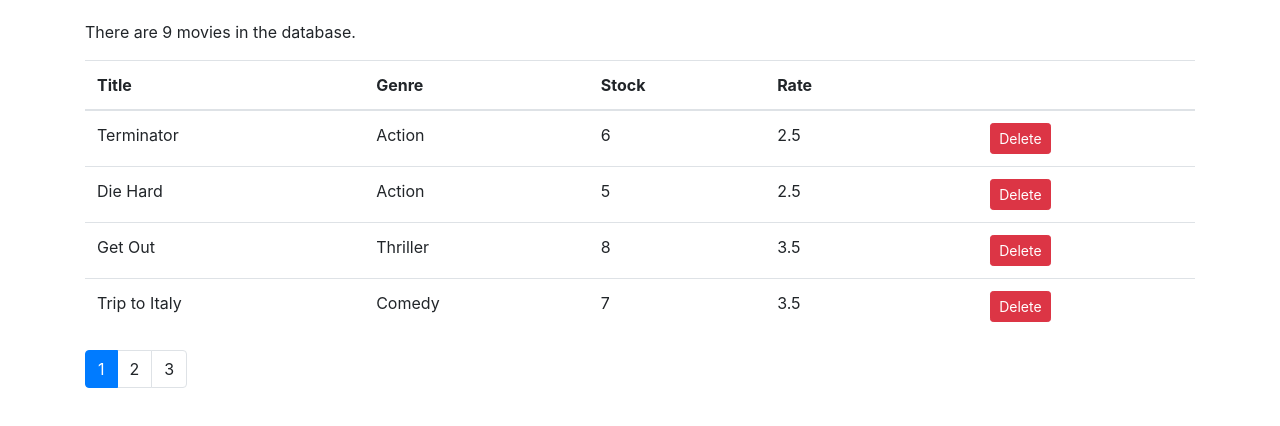
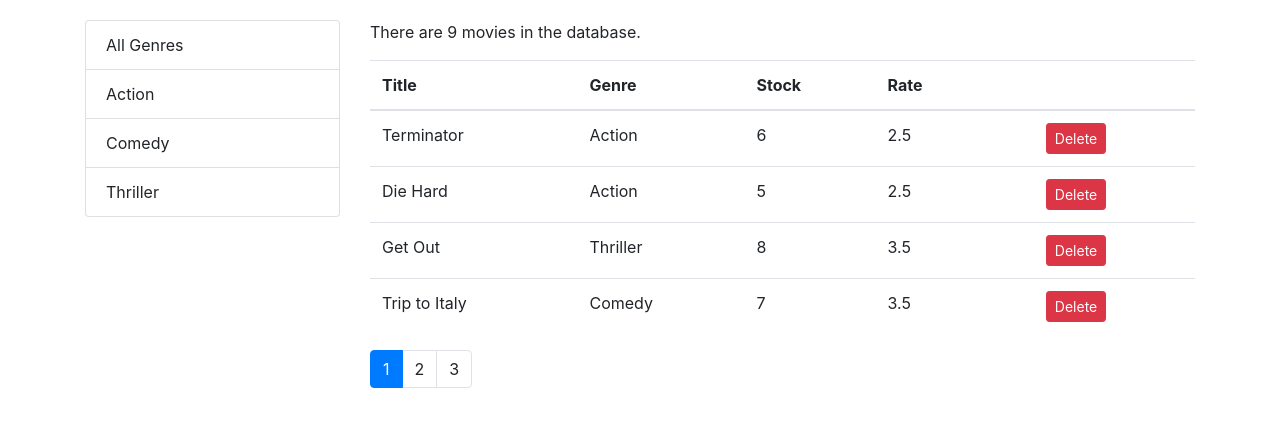
Before and after one commit to laxmanbalaraman/ReactDemo, a React (Create React App) app in the folder vidly/: page /movies/1 in a window 1280 px wide. Shown: the top 426 px of the page. Built offline with nearby package versions, Linux system fonts and the light colour scheme; the HTML template or start-up script is replaced by a standard one.

Commit message:
Add genreFilter component

```diff
--- /dev/null
+++ b/vidly/src/components/listGroups.jsx
@@ -0,0 +1,31 @@
+import React from "react";
+const ListGroup = (props) => {
+  const { items, onItemSelect, valueProperty, textProperty, selectedItem } =
+    props;
+  return (
+    <ul className="list-group">
+      {items.map((item) => (
+        // to make this component independent and reusable send item properties as props so that it can be universal
+        // and used anywhere item._id (specific) -> item[valueProperty] (generic) where props.valueProperty is _id.
+        // but adding too many props is not good, so we can add these types of props as default props.
+        <li
+          key={item[valueProperty]}
+          onClick={() => onItemSelect(item)}
+          style={{ cursor: "pointer" }}
+          className={
+            selectedItem === item ? "list-group-item active" : "list-group-item"
+          }
+        >
+          {item[textProperty]}
+        </li>
+      ))}
+    </ul>
+  );
+};
+
+ListGroup.defaultProps = {
+  valueProperty: "_id",
+  textProperty: "name",
+};
+
+export default ListGroup;
--- a/vidly/src/components/movies.jsx
+++ b/vidly/src/components/movies.jsx
@@ -1,15 +1,23 @@
 import React, { Component } from "react";
 import { getMovies } from "../services/fakeMovieService";
+import { getGenres } from "../services/fakeGenreService";
 import Pagination from "./pagination";
 import Like from "./like";
 import paginate from "../utils/paginate";
+import ListGroup from "./listGroups";
 
 class Movies extends Component {
   state = {
-    movies: getMovies(),
+    movies: [],
+    genres: [],
     pageSize: 4,
     currentPage: 1,
   };
+
+  componentDidMount() {
+    const genres = [{ name: "All Genres" }, ...getGenres()];
+    this.setState({ movies: getMovies(), genres });
+  }
 
   handleDelete = (movie) => {
     this.setState({
@@ -26,22 +34,38 @@ class Movies extends Component {
   };
 
   handlePageChange = (page) => {
-    console.log("page clicked", page);
     const { currentPage } = this.state;
     const currPage = currentPage !== page ? page : currentPage;
-    console.log("current page is", currPage);
     this.setState({ currentPage: currPage });
+  };
+
+  handleItemSelect = (genre) => {
+    this.setState({ selectedGenre: genre, currentPage: 1 });
   };
 
   render() {
     const { length: count } = this.state.movies;
-    const { movies, currentPage, pageSize } = this.state;
+    const { movies, currentPage, pageSize, selectedGenre } = this.state;
     if (count === 0) return <p>There are no movies in the database.</p>;
-    const subMovies = paginate(movies, currentPage, pageSize);
-    console.log(subMovies);
+
+    const filteredMovies =
+      selectedGenre && selectedGenre._id
+        ? movies.filter((movie) => movie.genre._id === selectedGenre._id)
+        : movies;
+    console.log(filteredMovies);
+
+    const subMovies = paginate(filteredMovies, currentPage, pageSize);
     return (
-      <React.Fragment>
-        <p>There are {movies.length} movies in the database.</p>
+      <div className="row">
+        <div className="col-3">
+          <ListGroup
+            items={this.state.genres}
+            onItemSelect={this.handleItemSelect}
+            selectedItem={this.state.selectedGenre}
+          />
+        </div>
+        <div className="col">
+          <p>There are {filteredMovies.length} movies in the database.</p>
           <table className="table">
             <thead>
               <tr>
@@ -79,12 +103,13 @@ class Movies extends Component {
             </tbody>
           </table>
           <Pagination
-          totalCount={count}
+            totalCount={filteredMovies.length}
             pageSize={pageSize}
             currentPage={currentPage}
             onPageChange={this.handlePageChange}
           />
-      </React.Fragment>
+        </div>
+      </div>
     );
   }
 }
```
Lines whose indentation alone changed are shown as unchanged.
